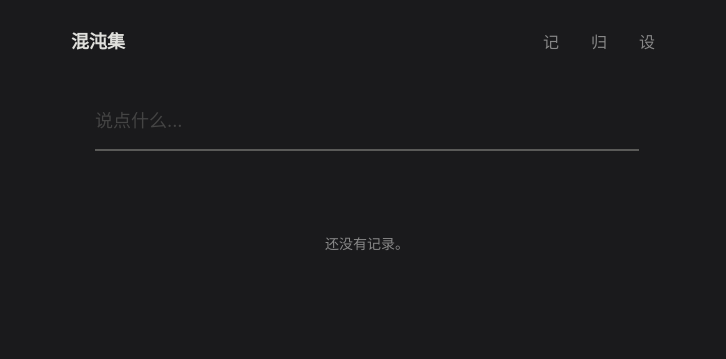
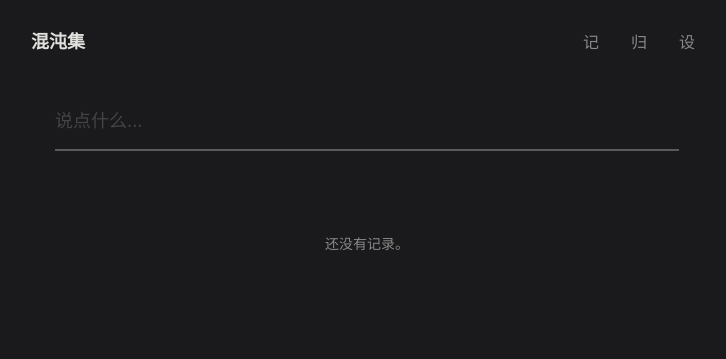
Before and after one commit to gaotianchi/chaos-collection, a FastAPI app: page / in a window 1280 px wide. Shown: the top 359 px of the page, without its empty margins (273-999 px from the left). Run offline with FastAPI, Linux system fonts and the light colour scheme; data that the repository does not hold is empty.

Commit message:
Widen layout to 720px

```diff
--- a/static/style.css
+++ b/static/style.css
@@ -8,7 +8,7 @@
     --text-dim: #5a5a58;
     --border: #333;
     --radius: 8px;
-    --max-width-narrow: 640px;
+    --max-width-narrow: 720px;
     --scrollbar-thumb: #3a3a3c;
 }
 
```
